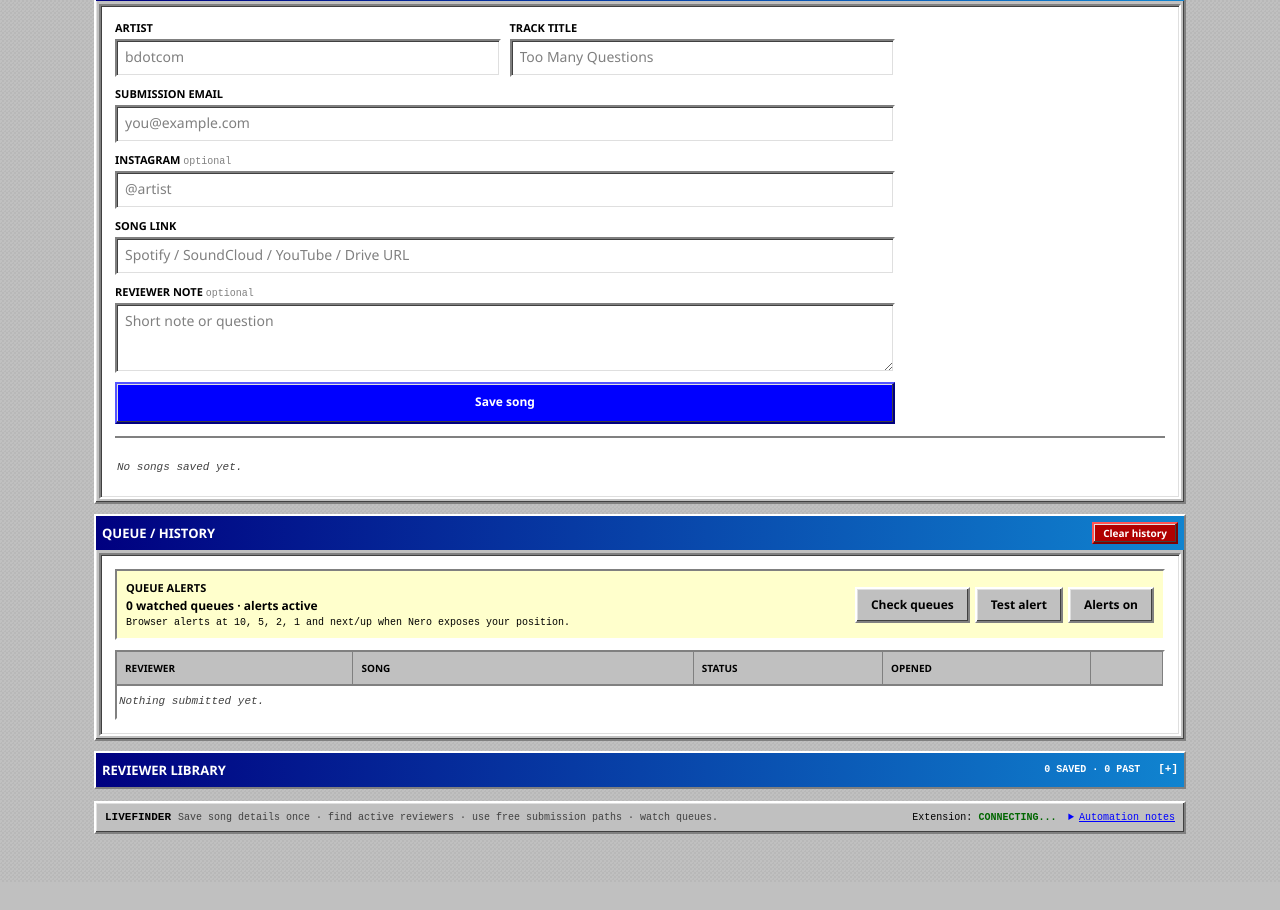
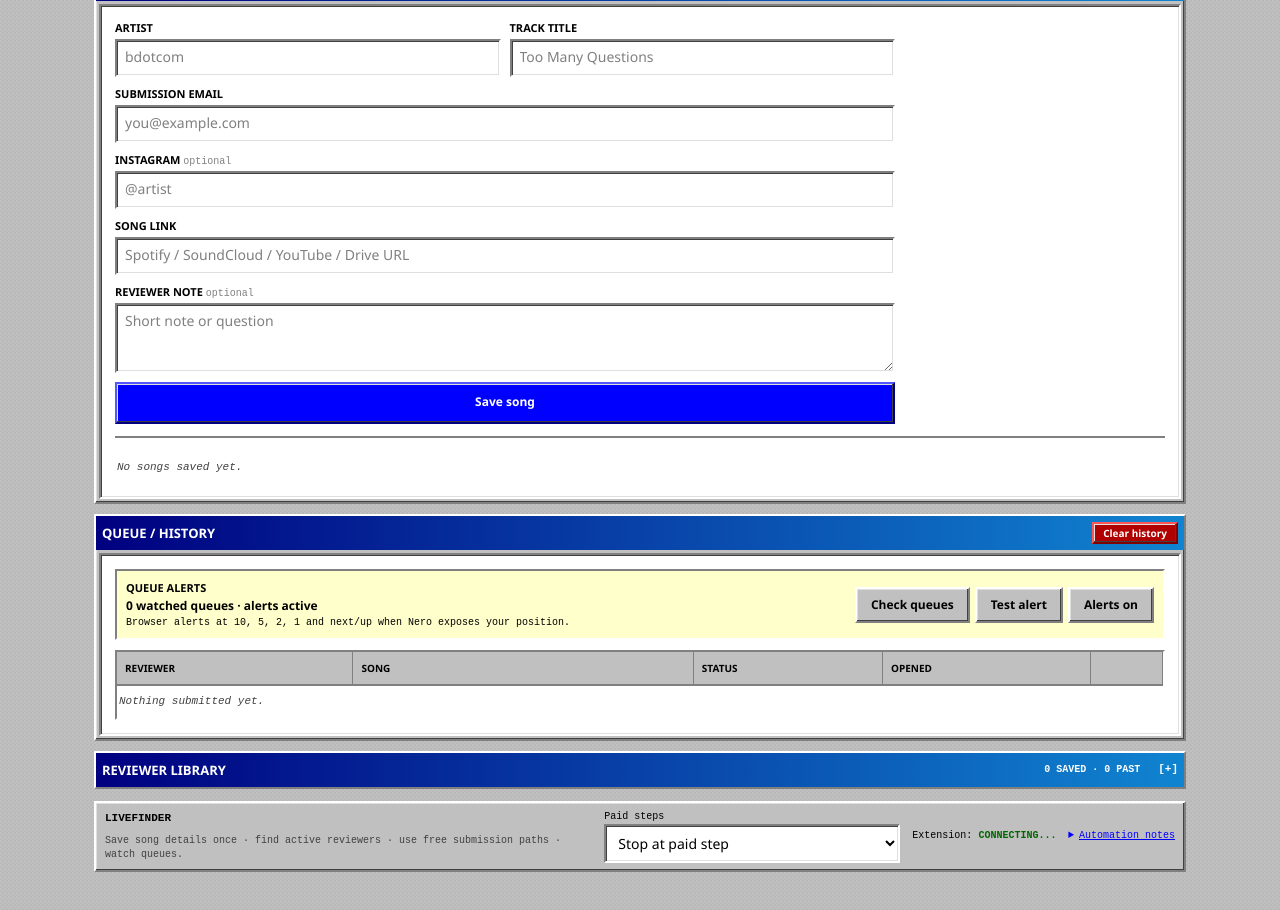
Before and after one commit to bpiper02/LiveFinder, a website built with Vite: page index.html in a window 1280 px wide. Shown: the part 752-1662 px from the top of the page. Before the commit the page ends 1634 px from the top, so only its background shows below. Built offline with nearby package versions, Linux system fonts and the light colour scheme.

Commit message:
Add explicit paid-step policy control

```diff
--- a/index.html
+++ b/index.html
@@ -72,7 +72,11 @@
 
 <footer class="utilityFooter window">
   <div class="footerMain"><strong>LIVEFINDER</strong><span>Save song details once · find active reviewers · use free submission paths · watch queues.</span></div>
-  <div class="footerMeta"><span>Extension: <strong id="connectionState">CONNECTING...</strong></span><details><summary>Automation notes</summary><p>Local-first. LiveFinder does not auto-select paid skips or add-ons.</p></details></div>
+  <div class="footerMeta">
+    <label class="paymentPolicyControl" for="paymentPolicy"><span>Paid steps</span><select id="paymentPolicy" aria-label="Paid step handling"><option value="free-only">Stop at paid step</option><option value="show-paid">Show paid option, then pause</option></select></label>
+    <span>Extension: <strong id="connectionState">CONNECTING...</strong></span>
+    <details><summary>Automation notes</summary><p>LiveFinder never authorizes a charge. Optional paid add-ons are bypassed when a verified free exit exists; required payment always pauses or stops.</p></details>
+  </div>
 </footer>
 </main>
 <script src="music-quotes.js"></script><script src="dashboard-sync.js"></script><script src="dashboard-ledger.js"></script><script src="dashboard-utils.js"></script><script src="app.js"></script><script src="pool-tabs.js"></script>
```
